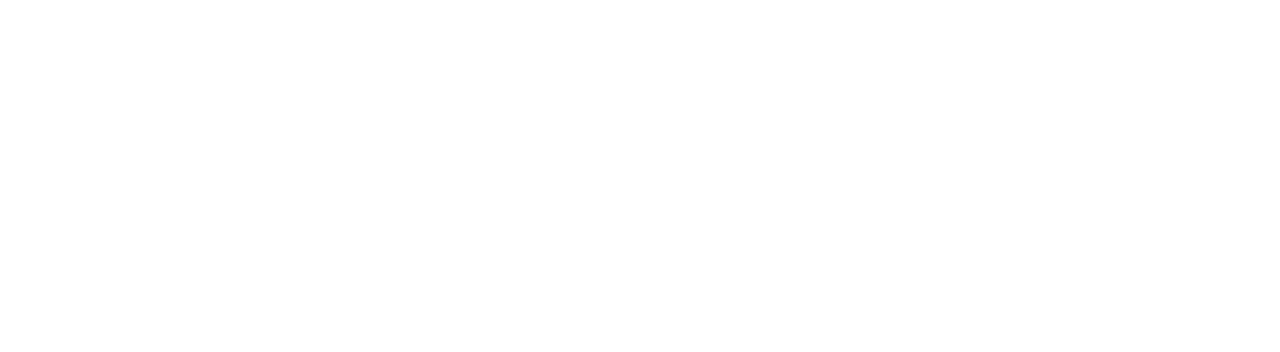
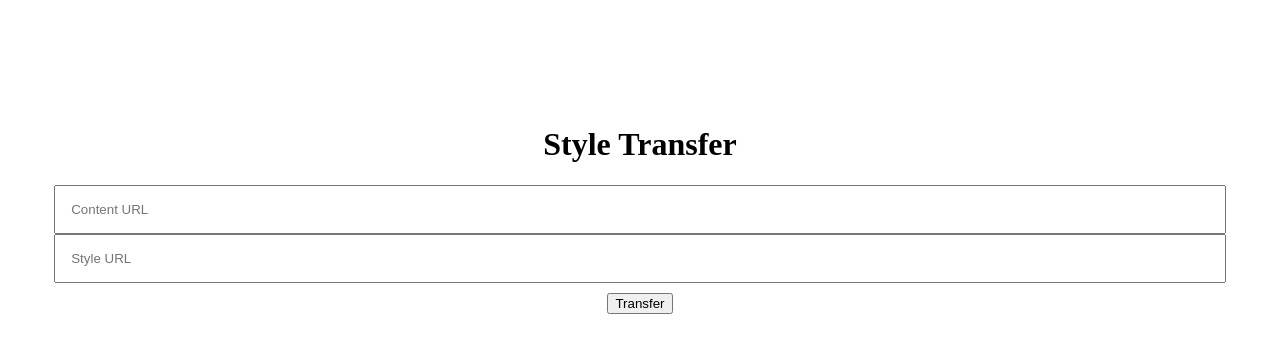
Before and after one commit to orkosinha/Audio-Recognition-Implementation, a plain HTML site: page index.html in a window 1280 px wide. Drawn offline with Linux system fonts and the light colour scheme.

Commit message:
Add webpage

```diff
--- a/index.html
+++ b/index.html
@@ -3,9 +3,21 @@
 <head>
   <title>Style Transfer</title>
   <meta charset="utf-8"/>
-  <script src = "scripts/tf.min.js"/>
-  <link rel="stylesheet" type="text/css" href="styles/all.css">
+  <script src = "scripts/tf.min.js"></script>
+  <script src = "scripts/transfer.js"></script>
+  <link rel="stylesheet" type="text/css" href="styles/style.css">
 </head>
+
 <body>
+  <form id="urlForm">
+    <h1>Style Transfer</h1>
+    <input type="text" placeholder="Content URL"/>
+    <input type="text" placeholder="Style URL"/>
+    <button onClick="readForm()">Transfer</button>
+  </form>
+
+  <div id="generated">
+
+  </div>
 </body>
 </html>
--- a/scripts/transfer.js
+++ b/scripts/transfer.js
@@ -0,0 +1,7 @@
+var contentURL, styleURL;
+
+function readForm() {
+  var form = document.getElementById("urlForm");
+  contentURL = form.elements[0].value;
+  styleURL = form.elements[1].value;
+}
--- /dev/null
+++ b/styles/style.css
@@ -0,0 +1,20 @@
+form {
+  margin: 10% auto;
+  width: 100%;
+  text-align: center;
+}
+
+input {
+  display: block;
+  margin: auto;
+  width: 90%;
+  padding: 15px;
+}
+
+button {
+  margin-top: 10px;
+}
+
+input:focus {
+  background:rgba(0, 0, 0, 0.1);
+}
```
